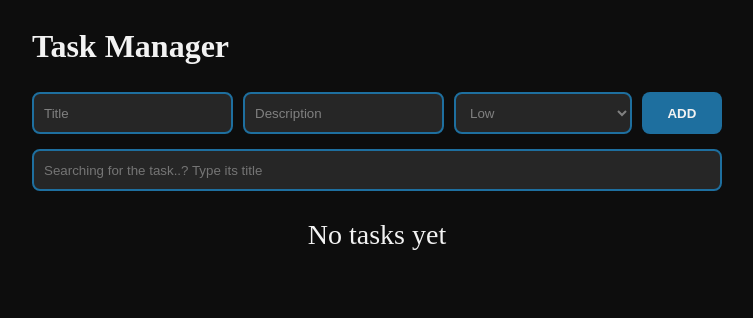
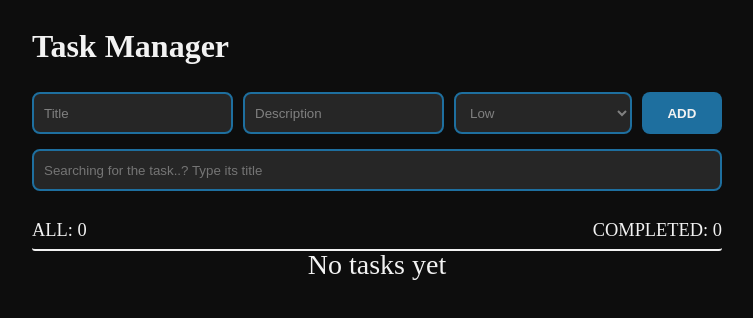
Before and after one commit to bydyas/react-todo, a React (Vite) app: page / in a window 1280 px wide. Shown: the top 318 px of the page, without its empty margins (263-1016 px from the left). Built offline with nearby package versions, Linux system fonts and the light colour scheme; some icons are missing.

Commit message:
Add tasks counter

```diff
--- a/src/modules/todo-list/components/AddTaskForm/styles.module.css
+++ b/src/modules/todo-list/components/AddTaskForm/styles.module.css
@@ -32,4 +32,10 @@
     border: 0;
     border-radius: 8px;
     background-color: var(--blue-dark);
+    transition: all 300ms;
 }
+
+.btn:hover {
+    border-radius: 12px;
+    letter-spacing: 5px;
+}
--- a/src/modules/todo-list/components/TaskList/index.tsx
+++ b/src/modules/todo-list/components/TaskList/index.tsx
@@ -5,6 +5,7 @@ import styles from './styles.module.css';
 
 export const TaskList = () => {
   const searchedTasks = useTaskStore((state) => state.searchedTasks);
+  const completedTasks = searchedTasks.filter((task) => task.status === 'completed');
 
   const placeholder = (
     <div className={styles.placeholder}>
@@ -16,6 +17,10 @@ export const TaskList = () => {
 
   return (
     <div className={styles.list}>
+      <div className={styles.details}>
+        <p>All: {searchedTasks.length}</p>
+        <p>Completed: {completedTasks.length}</p>
+      </div>
       {!searchedTasks.length
         ? placeholder
         : searchedTasks.map((task) => <TaskItem key={task.id} {...task} />)}
--- a/src/modules/todo-list/components/TaskList/styles.module.css
+++ b/src/modules/todo-list/components/TaskList/styles.module.css
@@ -2,6 +2,19 @@
     list-style: none;
     padding: 15px 0;
     margin: 15px 0;
+}
+
+.details {
+    padding-bottom: 10px;
+    color: var(--gray-100);
+    font-size: 1.15em;
+    font-weight: 500;
+    text-transform: uppercase;
+    border-radius: 3px;
+    display: flex;
+    align-items: center;
+    justify-content: space-between;
+    border-bottom: 2px solid var(--gray-100);
 }
 
 .placeholder {
```
